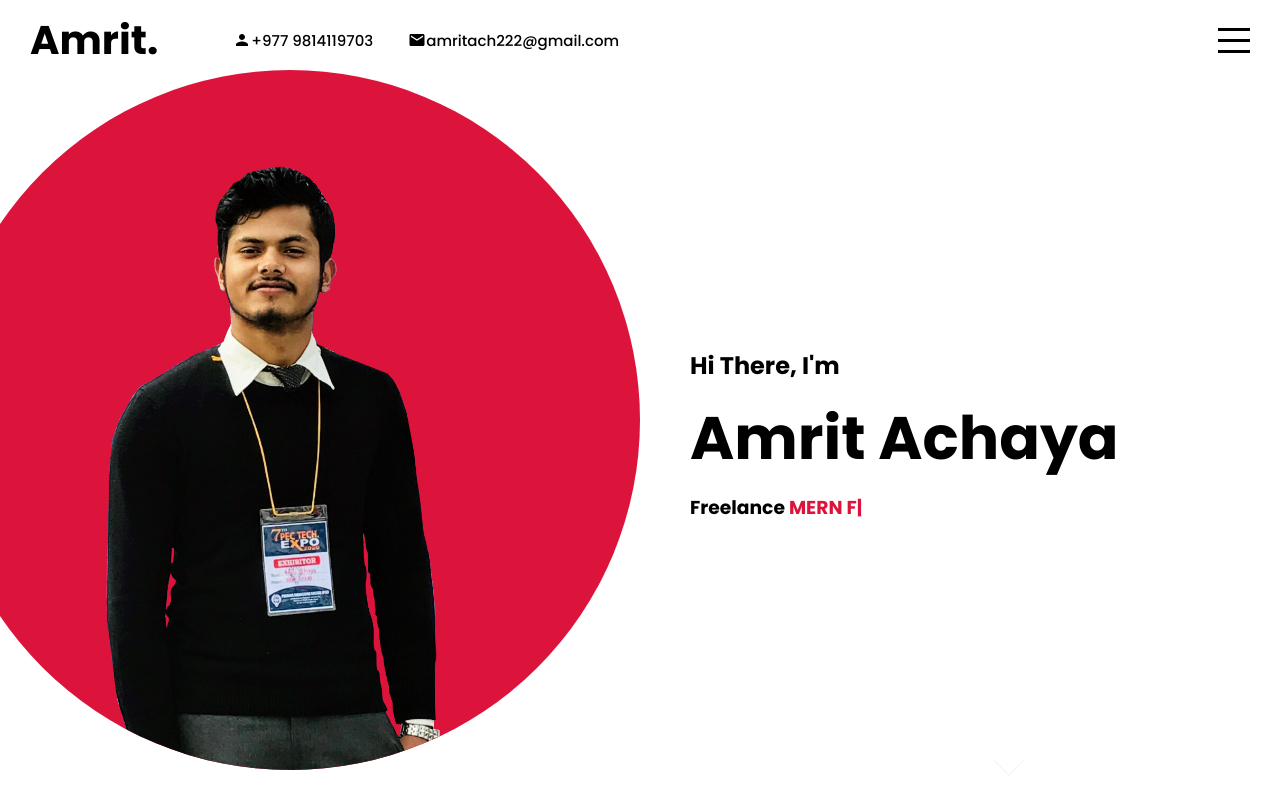
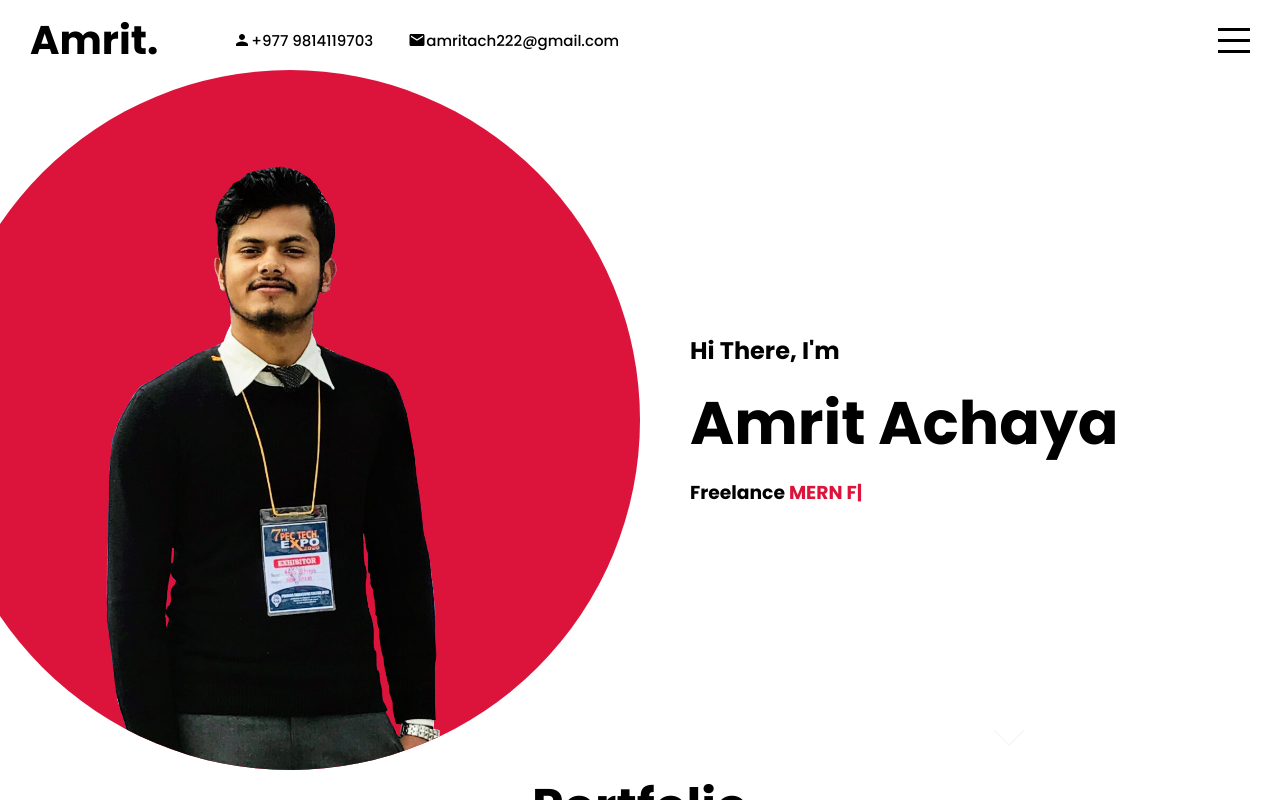
Before and after one commit to Amritach222/Portfolio_Project, a React (Create React App) app: page / in a window 1280 px wide. Built offline with nearby package versions, Linux system fonts and the light colour scheme.

Commit message:
layout fixing

```diff
--- a/public/index.html
+++ b/public/index.html
@@ -9,6 +9,7 @@
       content="Web site created using create-react-app"/>
     <link rel="apple-touch-icon" href="%PUBLIC_URL%/logo192.png" />
     <link rel="manifest" href="%PUBLIC_URL%/manifest.json" />
+    <title>Welcome!</title>
     <style>
       *{
         font-family: "Roboto", sans-serif;
@@ -22,5 +23,5 @@
     <div id="root"></div>
     <script src="https://kit.fontawesome.com/e459ad72a3.js" crossorigin="anonymous"></script>
   </body>
-    <title>React App</title>
+
 </html>
--- a/src/app.scss
+++ b/src/app.scss
@@ -23,12 +23,15 @@
 
     > :not(:last-child) {
       width: 100vw;
-      height: calc(100vh - 70px);
-      scroll-snap-align: start;
+      // height: calc(100vh - 70px);
+      // height: fit-content;
+      // scroll-snap-align: start;
+      scroll-behavior: smooth;
+    scroll-snap-type: y mandatory;
     }
     > :last-child{
         width: 100vw;
-        scroll-snap-align: start;
+        // scroll-snap-align: start;
     }
   }
 }
--- a/src/components/portfolio/portfolio.scss
+++ b/src/components/portfolio/portfolio.scss
@@ -30,6 +30,7 @@
         flex-wrap: wrap;
         @include mobile{
             width: 100%;
+            flex-direction: row;
         }
 
         .item{
```
